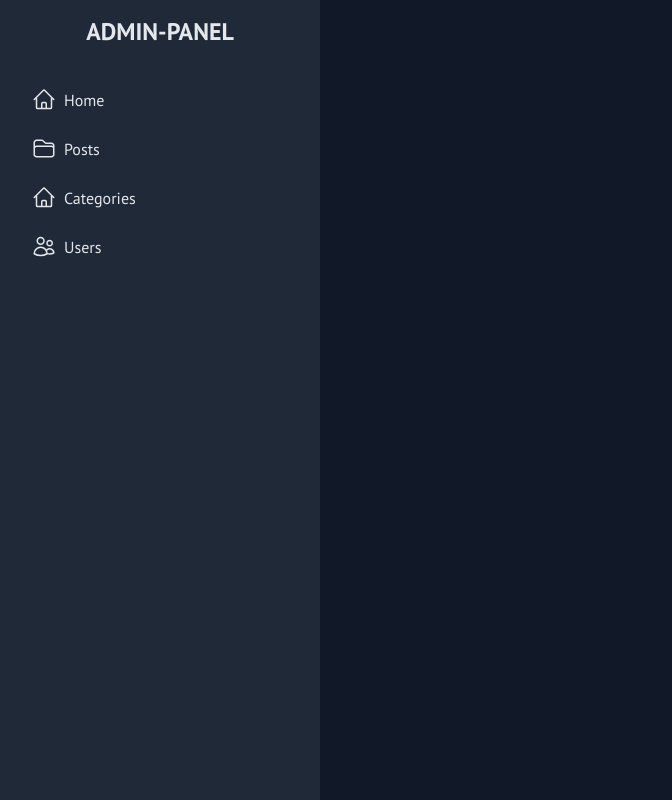
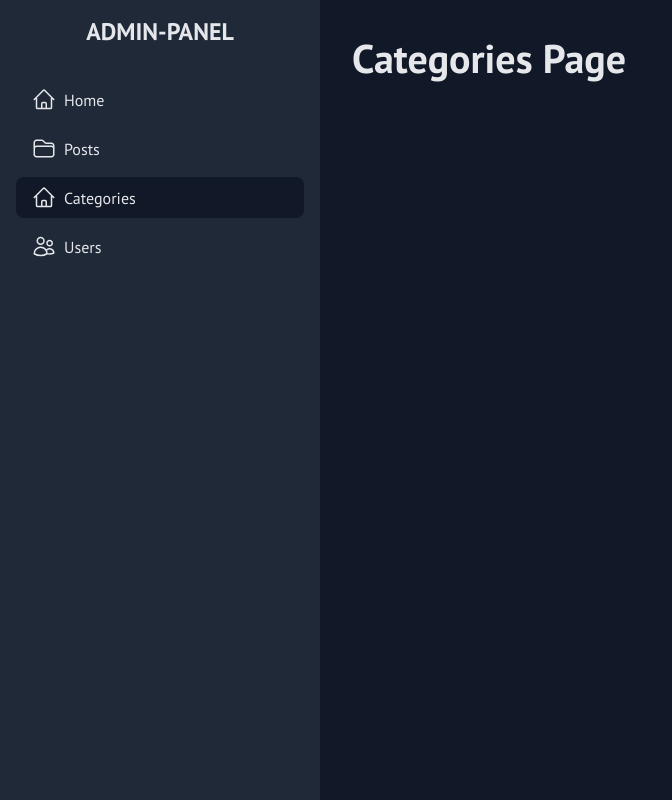
Before and after one commit to ptrv-dev/vue-recheats-admin, a Vue app: page /categories in a window 1280 px wide. Shown: the whole page, without its empty margins (0-672 px from the left). Built offline with nearby package versions, Linux system fonts and the light colour scheme.

Commit message:
router configed

```diff
--- a/src/router/index.js
+++ b/src/router/index.js
@@ -1,12 +1,30 @@
 import { createRouter, createWebHistory } from 'vue-router';
 
 import HomeView from '@/views/HomeView.vue';
+import PostsView from '@/views/PostsView.vue';
+import CategoriesView from '@/views/CategoriesView.vue';
+import UsersView from '@/views/UsersView.vue';
 
 const routes = [
   {
     path: '/',
     name: 'home',
     component: HomeView,
+  },
+  {
+    path: '/posts',
+    name: 'posts',
+    component: PostsView,
+  },
+  {
+    path: '/categories',
+    name: 'categories',
+    component: CategoriesView,
+  },
+  {
+    path: '/users',
+    name: 'users',
+    component: UsersView,
   },
 ];
 
--- /dev/null
+++ b/src/views/CategoriesView.vue
@@ -0,0 +1,3 @@
+<template>
+  <h1>Categories Page</h1>
+</template>
--- /dev/null
+++ b/src/views/PostsView.vue
@@ -0,0 +1,3 @@
+<template>
+  <h1>Posts Page</h1>
+</template>
--- /dev/null
+++ b/src/views/UsersView.vue
@@ -0,0 +1,3 @@
+<template>
+  <h1>Users Page</h1>
+</template>
```
